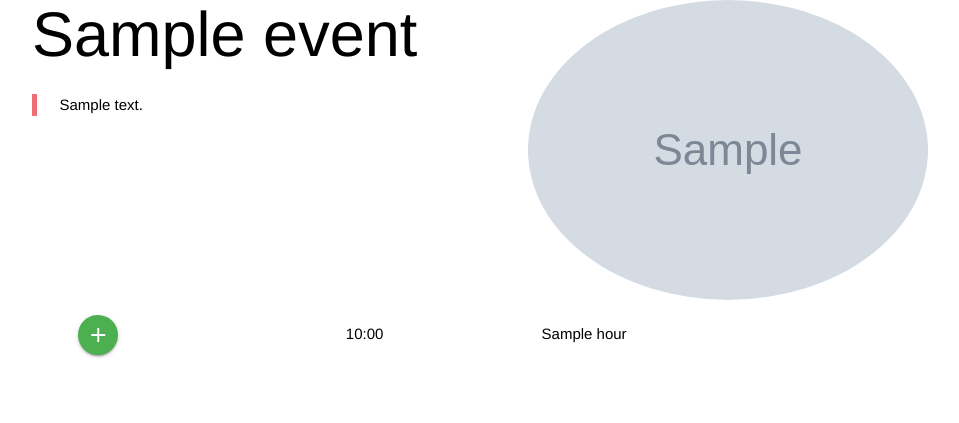
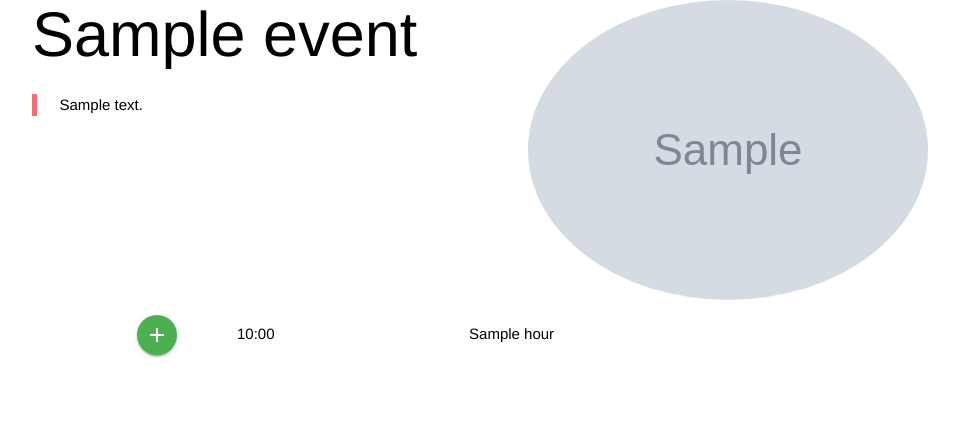
Before and after one commit to Michcioperz/plansza, a Django app: template plansza/templates/plansza/event_details.html in a window 1280 px wide. Shown: the part 96-519 px from the top of the page, without its empty margins (160-1119 px from the left). Run offline with Django 3.2, Linux system fonts and the light colour scheme; the template is opened without the code that fills it: most values are stand-ins (such as "Sample title", 1, 10 or a date in 2020); grey boxes marked "Sample" are stand-in pictures; data that the repository does not hold is empty; some libraries are stand-ins or nearby versions.

Commit message:
now things are about to get interesting

```diff
--- a/plansza/static/style.css
+++ b/plansza/static/style.css
@@ -3,8 +3,8 @@
   width: 100%;
 }
 
-.magical-button {
-  margin-right: 1em;
+.hour1.magical-button {
+  margin-left: 2em;
 }
 
 .friends img {
@@ -22,3 +22,7 @@ nav img {
 body {
   font-family: "Helvetica Neue", "Lato", "Roboto", sans-serif;
 }
+
+.hour1, .hour2 {
+  width: 100px;
+}
--- a/plansza/templates/plansza/event_details.html
+++ b/plansza/templates/plansza/event_details.html
@@ -11,7 +11,7 @@
     <table>
       {% for hour in event.serious_hours %}
         <tr>
-          <td>{% if hour.mtype == "hour" %}
+          <td class="hour1">{% if hour.mtype == "hour" %}
             <form method="post" action="{% url "change_status" hour.pk %}">
             {% csrf_token %}
           {% if request.user|belongs_to:hour.users.all %}
@@ -20,7 +20,7 @@
             <button type="submit" name="action" class="btn-floating waves-effect magical-button green" value="put"><i
                 class="material-icons">add</i></button>{% endif %}
             </form>{% endif %}</td>
-          <td>{% if hour.mtype == "hour" %}{{ hour.time|date:"d.m" }}{% else %}
+          <td class="hour2">{% if hour.mtype == "hour" %}{{ hour.time|date:"d.m" }}{% else %}
             <form method="post" action="{% url "change_panel_status" hour.pk %}">
               {% csrf_token %}
               {% if request.user|belongs_to:hour.users.all %}
@@ -29,8 +29,8 @@
                 <button type="submit" name="action" class="btn-floating waves-effect magical-button green" value="put">
                   <i class="material-icons">add</i></button>{% endif %}
             </form>{% endif %}</td>
-          <td>{{ hour.time|time:"H:i" }}</td>
-          <td>{% firstof hour.name "" %}
+          <td class="hour3">{{ hour.time|time:"H:i" }}</td>
+          <td class="hour4">{% firstof hour.name "" %}
             <div class="friends">{% for friend in request.user|s_friends_in:hour %}
               <a class="tooltipped" data-position="left" data-delay="50" data-tooltip="{{ friend.get_full_name }}">
                 <img class="responsive-img circle" src="{% firstof friend.friend.image friend|placeholder_avatar %}"
```
